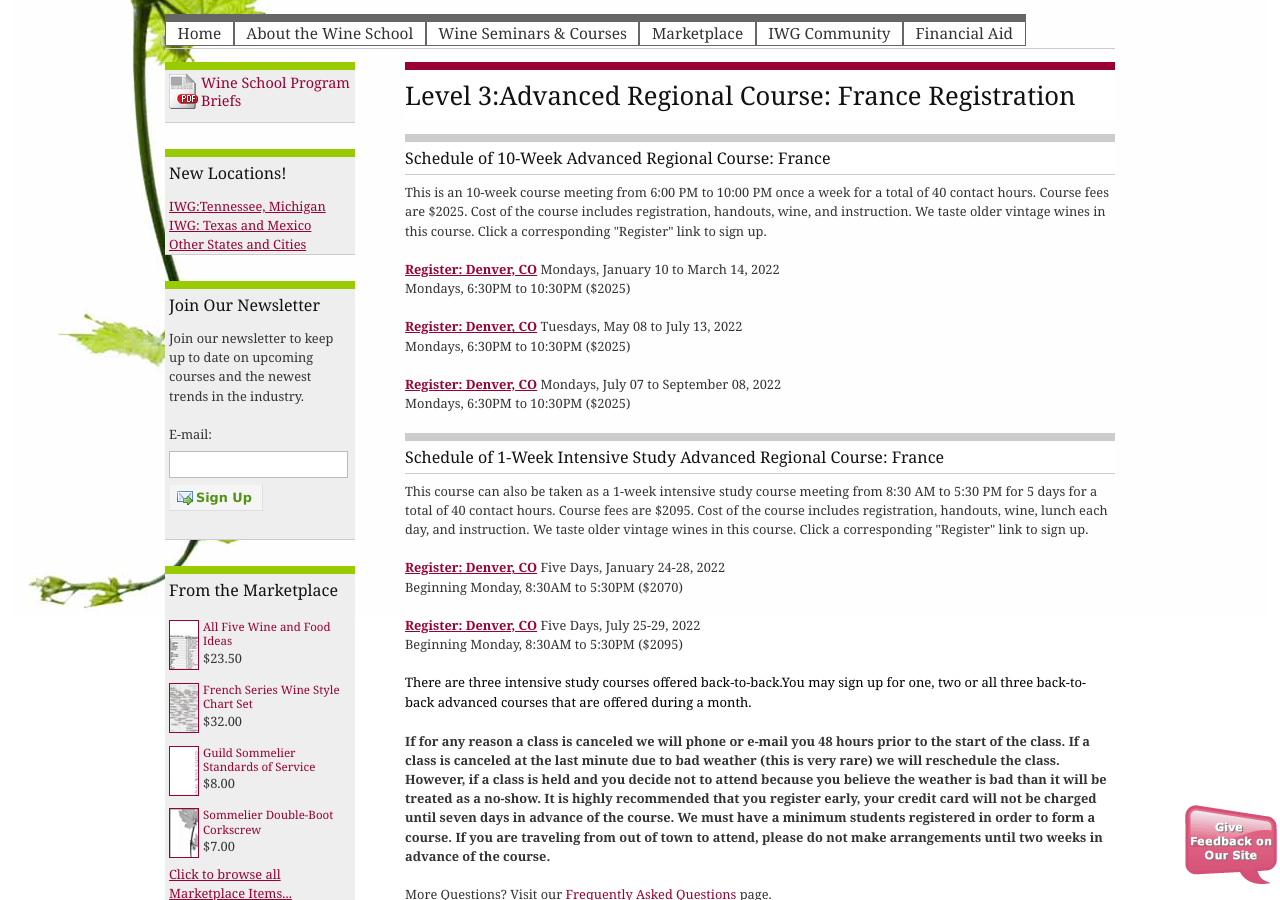
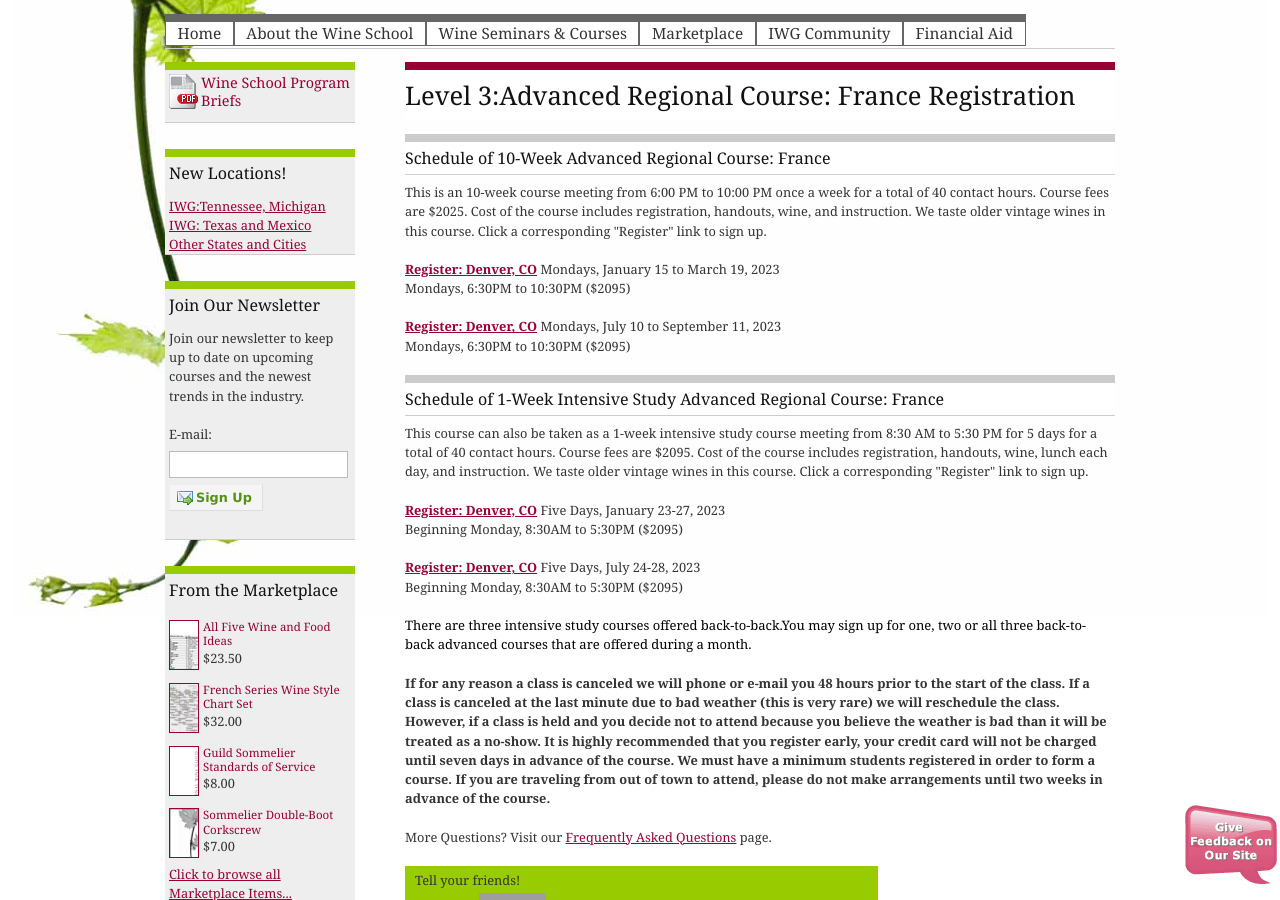
Before and after one commit to CKDev/internationalwineguild.com, a Jekyll site: the page built from advanced-regional-course-france-registration.html, in a window 1280 px wide and 900 px high, scrolled down 363 px. Built offline with Jekyll 4.4.1, drawn with Linux system fonts in a browser that asks for light colours; a script that is not in the unit is left out; comment, search, counter and statistics services are not loaded; grey boxes are pictures that could not be loaded.

Commit message:
Update advanced-regional-course-france-registration.html

```diff
--- a/advanced-regional-course-france-registration.html
+++ b/advanced-regional-course-france-registration.html
@@ -10,19 +10,14 @@ permalink: "/advanced-regional-course-france-registration"
   in this course. Click a corresponding "Register" link to sign up.</p>
 
 <p><a class="ga-track"
-    href="http://ww4.aitsafe.com/cf/add.cfm?userid=6714687&amp;product=Advanced+Regional+France+-+January+10+--+March+13,2022&amp;price=2025&amp;return=www.internationalwineguild.com/advanced-regional-course-france-registration"><strong>Register:
-      Denver, CO</strong></a> Mondays, January 10 to March 14, 2022<br>
- Mondays, 6:30PM to 10:30PM ($2025)</p>
+    href="http://ww4.aitsafe.com/cf/add.cfm?userid=6714687&amp;product=Advanced+Regional+France+-+January+15+--+March+19,2023&amp;price=2095&amp;return=www.internationalwineguild.com/advanced-regional-course-france-registration"><strong>Register:
+      Denver, CO</strong></a> Mondays, January 15 to March 19, 2023<br>
+ Mondays, 6:30PM to 10:30PM ($2095)</p>
 
 <p><a class="ga-track"
-    href="http://ww4.aitsafe.com/cf/add.cfm?userid=6714687&amp;product=Advanced+Regional+France+-+May+08+--+July+13,2022&amp;price=2025&amp;return=www.internationalwineguild.com/advanced-regional-course-france-registration"><strong>Register:
-      Denver, CO</strong></a> Tuesdays, May 08 to July 13, 2022<br>
- Mondays, 6:30PM to 10:30PM ($2025)</p>
-
-<p><a class="ga-track"
-    href="http://ww4.aitsafe.com/cf/add.cfm?userid=6714687&amp;product=Advanced+Regional+France+-+July+07+--+September+08,2022&amp;price=2025&amp;return=www.internationalwineguild.com/advanced-regional-course-france-registration"><strong>Register:
-      Denver, CO</strong></a> Mondays, July 07 to September 08, 2022<br>
-   Mondays, 6:30PM to 10:30PM ($2025)</p>
+    href="http://ww4.aitsafe.com/cf/add.cfm?userid=6714687&amp;product=Advanced+Regional+France+-+July+10+--+September+11,2023&amp;price=2095&amp;return=www.internationalwineguild.com/advanced-regional-course-france-registration"><strong>Register:
+      Denver, CO</strong></a> Mondays, July 10 to September 11, 2023<br>
+   Mondays, 6:30PM to 10:30PM ($2095)</p>
 
 <h2>Schedule of 1-Week Intensive Study Advanced Regional Course: France</h2>
 <p>This course can also be taken as a 1-week intensive study course meeting from 8:30 AM to 5:30 PM for 5 days for a
@@ -32,13 +27,13 @@ permalink: "/advanced-regional-course-france-registration"
 </p>
 
 <p><a class="ga-track"
-    href="http://ww4.aitsafe.com/cf/add.cfm?userid=6714687&amp;product=Intensive+Study+Advanced+Regional+France+-+January+24+--+January+28,2022&amp;price=2095&amp;return=www.internationalwineguild.com/advanced-regional-course-france-registration"><strong>Register:
-      Denver, CO</strong></a> Five Days, January 24-28, 2022<br>
-  Beginning Monday, 8:30AM to 5:30PM ($2070)</p>
+    href="http://ww4.aitsafe.com/cf/add.cfm?userid=6714687&amp;product=Intensive+Study+Advanced+Regional+France+-+January+23+--+January+27,2023&amp;price=2095&amp;return=www.internationalwineguild.com/advanced-regional-course-france-registration"><strong>Register:
+      Denver, CO</strong></a> Five Days, January 23-27, 2023<br>
+  Beginning Monday, 8:30AM to 5:30PM ($2095)</p>
 
 <p><a class="ga-track"
-    href="http://ww4.aitsafe.com/cf/add.cfm?userid=6714687&amp;product=Intensive+Study+Advanced+Regional+France+-+July+25+--+July+29,2022&amp;price=2095&amp;return=www.internationalwineguild.com/advanced-regional-course-france-registration"><strong>Register:
-      Denver, CO</strong></a> Five Days, July 25-29, 2022<br>
+    href="http://ww4.aitsafe.com/cf/add.cfm?userid=6714687&amp;product=Intensive+Study+Advanced+Regional+France+-+July+24+--+July+28,2023&amp;price=2095&amp;return=www.internationalwineguild.com/advanced-regional-course-france-registration"><strong>Register:
+      Denver, CO</strong></a> Five Days, July 24-28, 2023<br>
   Beginning Monday, 8:30AM to 5:30PM ($2095)</p>
 
 <p>
```
